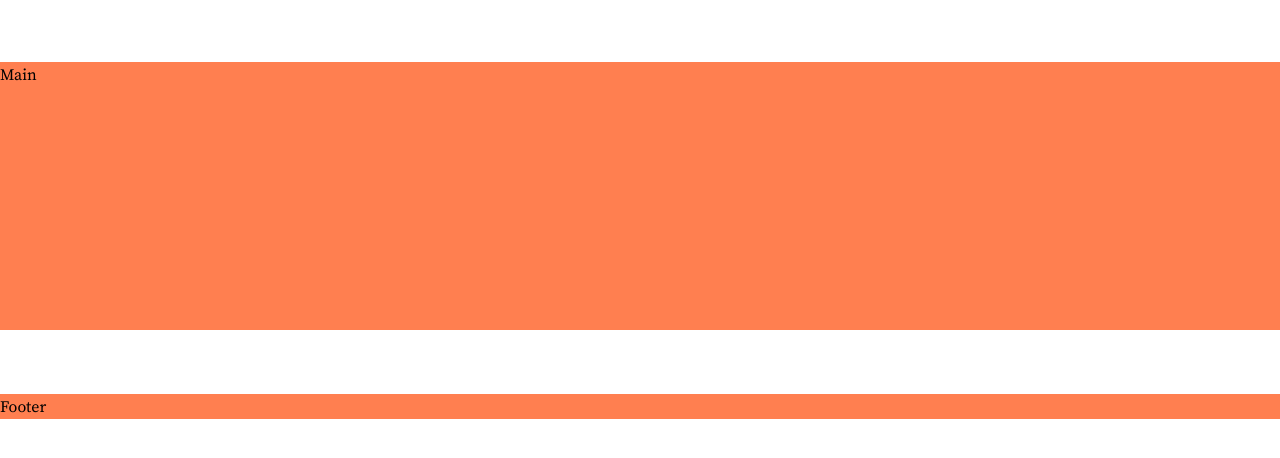
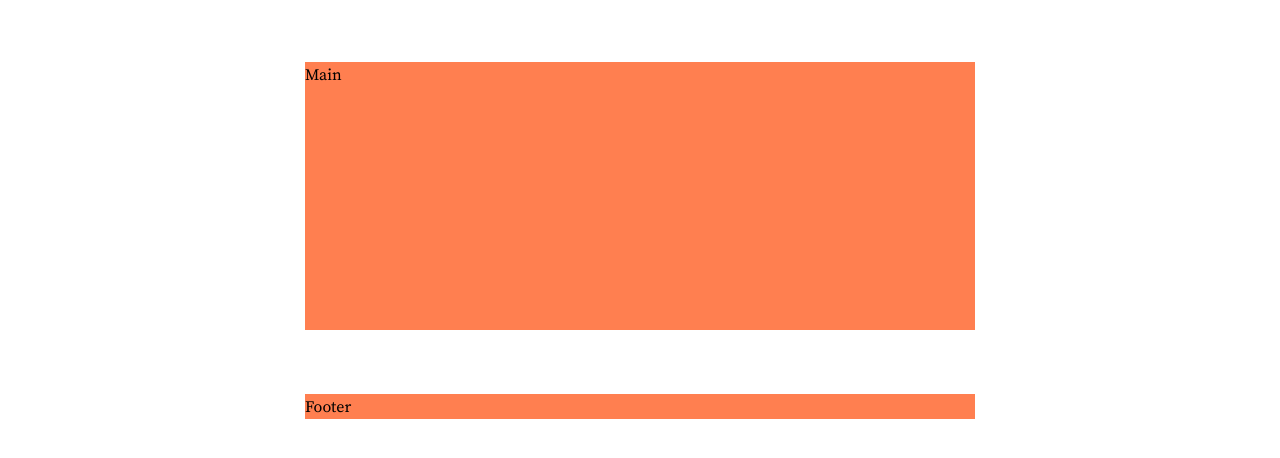
Before and after one commit to EugeneLanets/castpress, a website built with Vite: page index.html in a window 1280 px wide. Shown: the part 342-800 px from the top of the page. Built offline with nearby package versions, Linux system fonts and the light colour scheme.

Commit message:
feat: main layout high-res

```diff
--- a/components/utils/container.scss
+++ b/components/utils/container.scss
@@ -1,5 +1,13 @@
 .container {
   margin: 0 auto;
+}
+
+.container_size_large {
   padding: 0 20px;
-  width: 1180px;
+  max-width: 1180px;
 }
+
+.container_size_small {
+  padding: 0;
+  width: 670px;
+}
--- a/index.html
+++ b/index.html
@@ -7,10 +7,9 @@
     <title>Vite App</title>
   </head>
   <body>
-    <div id="app">
-      <div class="main-layout">
+    <div id="app" class="main-layout">
       <header class="header">
-          <div class="container header-layout">
+        <div class="container container_size_large header-layout">
           <img
             src="https://place-hold.it/81x28/fff/000&text=CastPress.&fontsize=12"
             alt=""
@@ -19,9 +18,9 @@
           <nav class="header-menu">Menu</nav>
         </div>
       </header>
-        <main class="content">Main</main>
-        <footer>Footer</footer>
-      </div>
+
+      <main class="content container container_size_small">Main</main>
+      <footer class="container container_size_small">Footer</footer>
     </div>
     <script type="module" src="/main.js"></script>
   </body>
```
Lines whose indentation alone changed are shown as unchanged.
